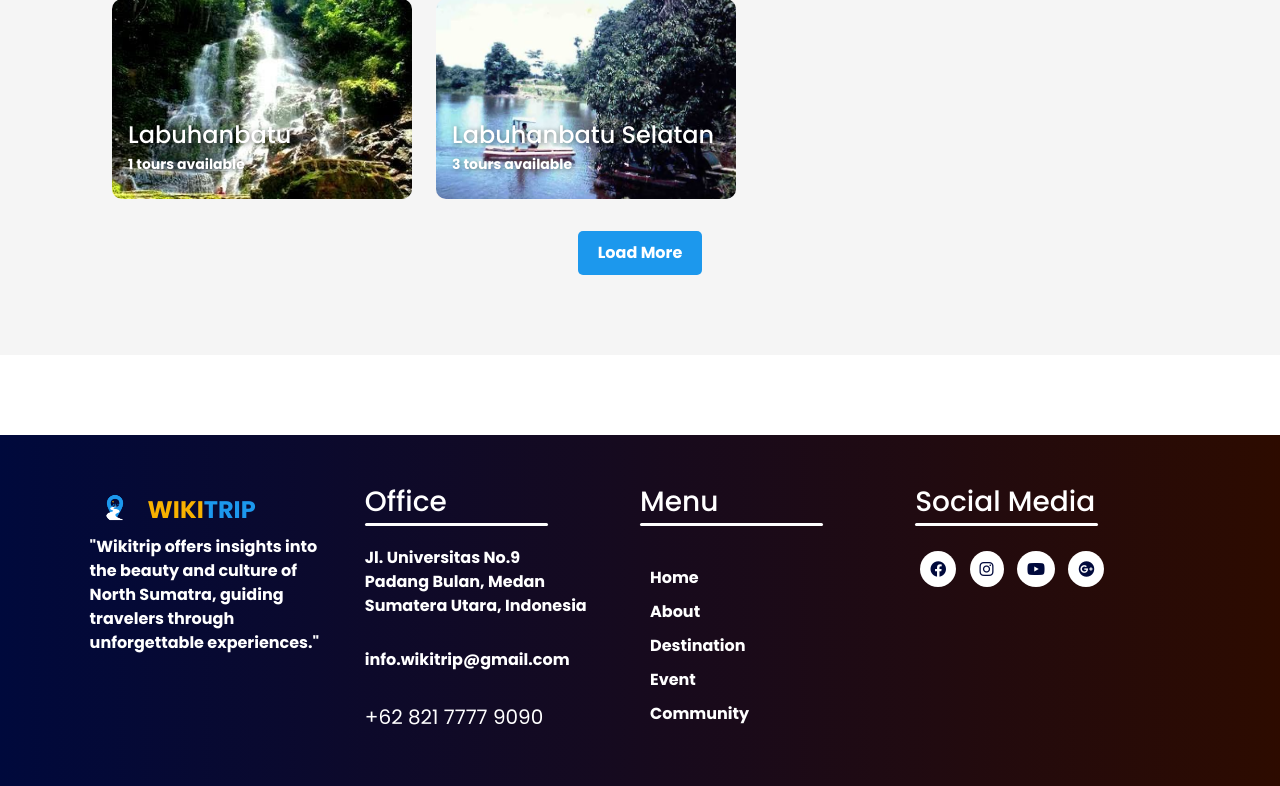
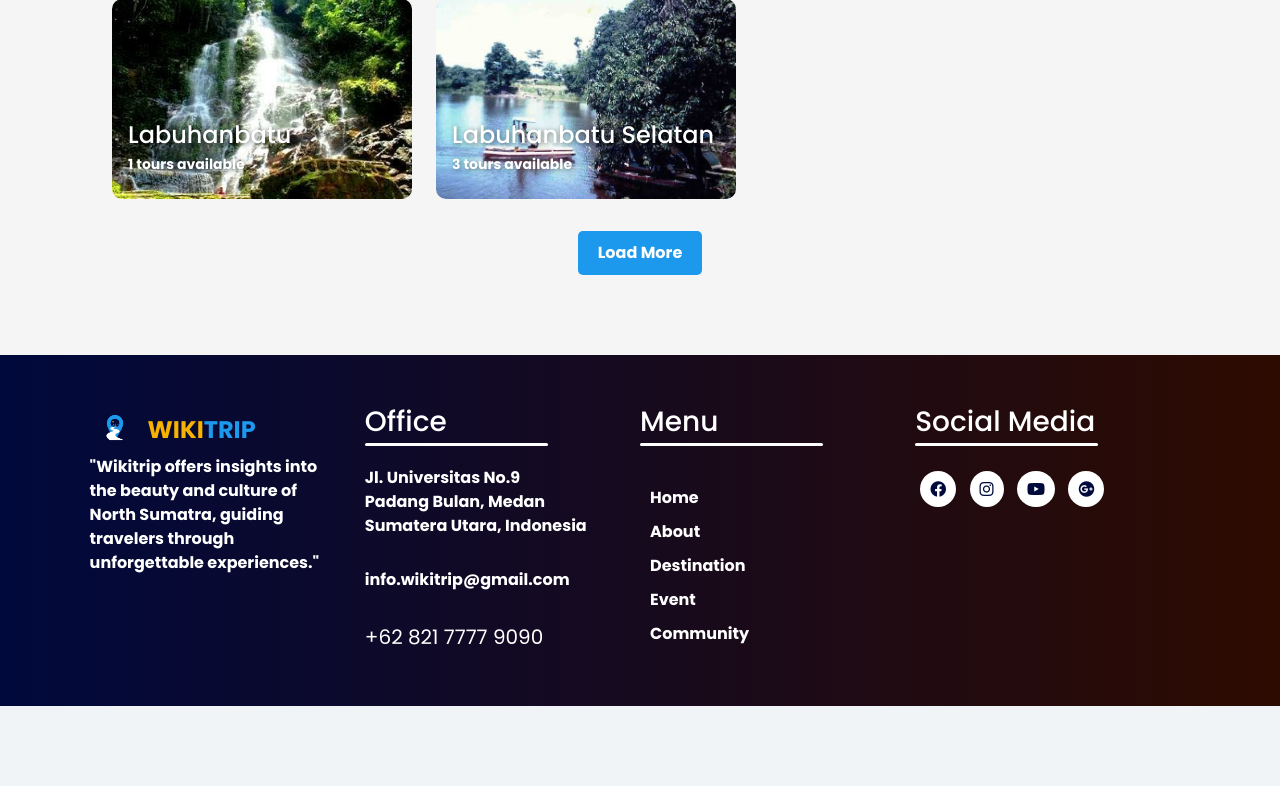
Before and after one commit to feliceyovita/Kelompok-3.5, a PHP site: page /category.php in a window 1280 px wide. Shown: the part 1809-2595 px from the top of the page. After the commit the page ends 2515 px from the top, so only its background shows below. Run offline with PHP 8.4, Linux system fonts and the light colour scheme; data comes from the database, SQL or seed files in the repository.

Commit message:
revise aja

```diff
--- a/footer.php
+++ b/footer.php
@@ -1,4 +1,4 @@
-<footer class="wikitrip-footer-section" style="margin-top: 80px;">
+<footer class="wikitrip-footer-section">
         <div class="wikitrip-footer-container">
             <div class="wikitrip-footer-column">
                 <a class="navbar-brand logo fw-bold fs-4 d-flex align-items-center" href="#page-top">
```
Also changed, not shown: uploads/profile_pictures/674bf37177f13_profil chyntia.jpg (added).
